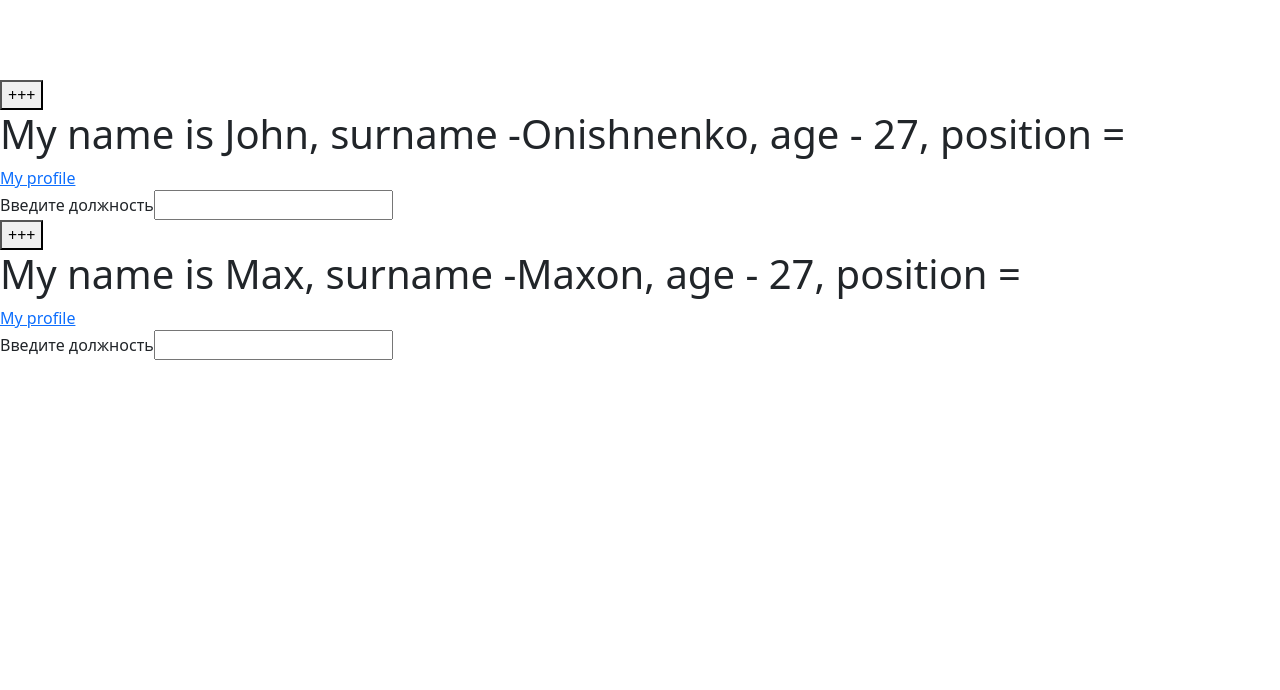
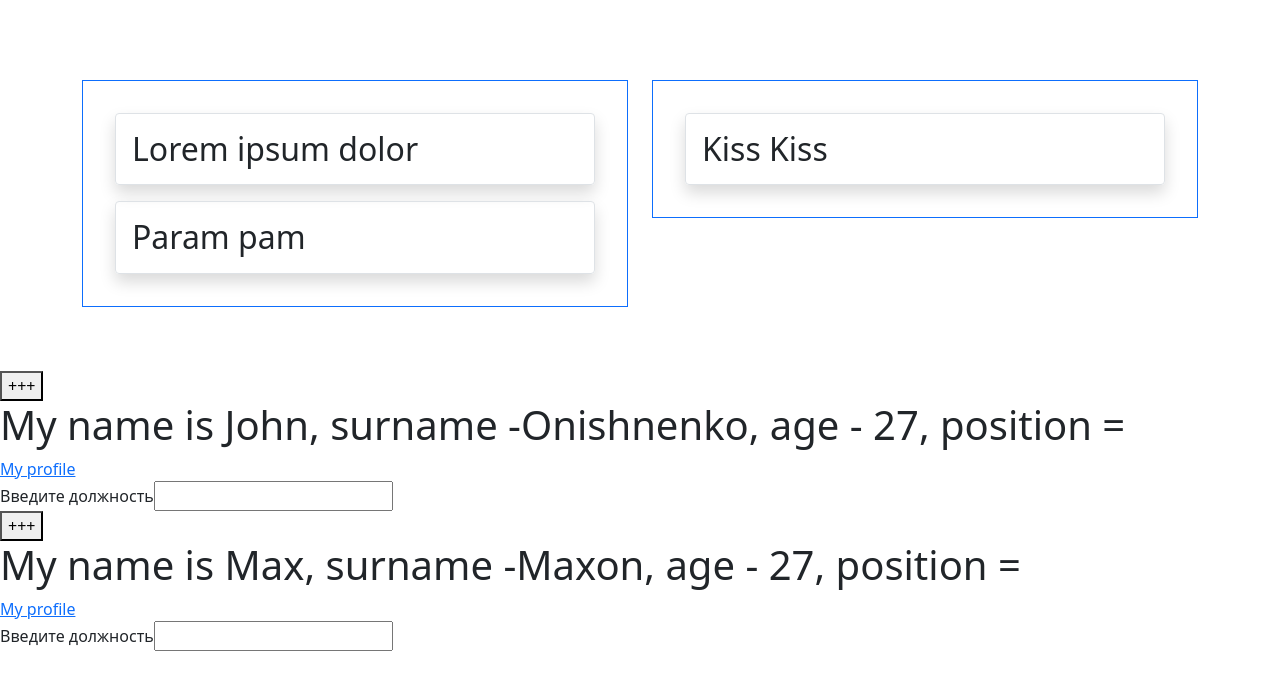
Before and after one commit to KombinatorVit/learning-react, a React (Create React App) app: page / in a window 1280 px wide. Shown: the top 690 px of the page. Built offline with nearby package versions, Linux system fonts and the light colour scheme.

Commit message:
Вставка элементов через props.children

```diff
--- a/src/App.js
+++ b/src/App.js
@@ -1,6 +1,7 @@
-import { Component } from 'react';
+import React, { Component } from 'react';
 import './App.css';
 import styled from 'styled-components';
+import BootstrapTest from './BootstrapTest';
 
 
 class WhoAmi extends Component {
@@ -57,9 +58,37 @@ width: 600 px;
 margin: 80px auto 0 auto;
 `
 
+const DynamicGreating = (props) => {
+  return (
+    <div className={'mb-3 p-3 border border-' + props.color}>
+{
+  React.Children.map(props.children, child => {
+    return React.cloneElement(child, {
+      className: 'shadow p-3 m-3 border rounded'
+    })
+  })
+}    </div>
+  )
+}
+
 function App() {
   return (
     <Wrapper>
+
+      <BootstrapTest
+      left = {
+        <DynamicGreating color={'primary'}>
+        <h2>Lorem ipsum dolor </h2>
+        <h2>Param pam</h2>
+        </DynamicGreating>
+      }
+      right = {
+        <DynamicGreating color={'primary'}>
+        <h2> Kiss Kiss</h2>
+
+        </DynamicGreating>
+      }
+      />
     < WhoAmi name ='John' surname='Onishnenko' link ='facebook.com'/>
     < WhoAmi name ='Max' surname='Maxon' link ='ticToc.net'/>
 
--- /dev/null
+++ b/src/BootstrapTest.js
@@ -0,0 +1,18 @@
+import {Container, Row, Col} from 'react-bootstrap';
+
+const BootstrapTest = (props) => {
+    return (
+        <Container className="mt-5 mb-5">
+            <Row>
+                <Col>
+                    {props.left}
+                </Col>
+                <Col>
+                    {props.right}
+                </Col>
+            </Row>
+        </Container>
+    )
+}
+
+export default BootstrapTest;
```
